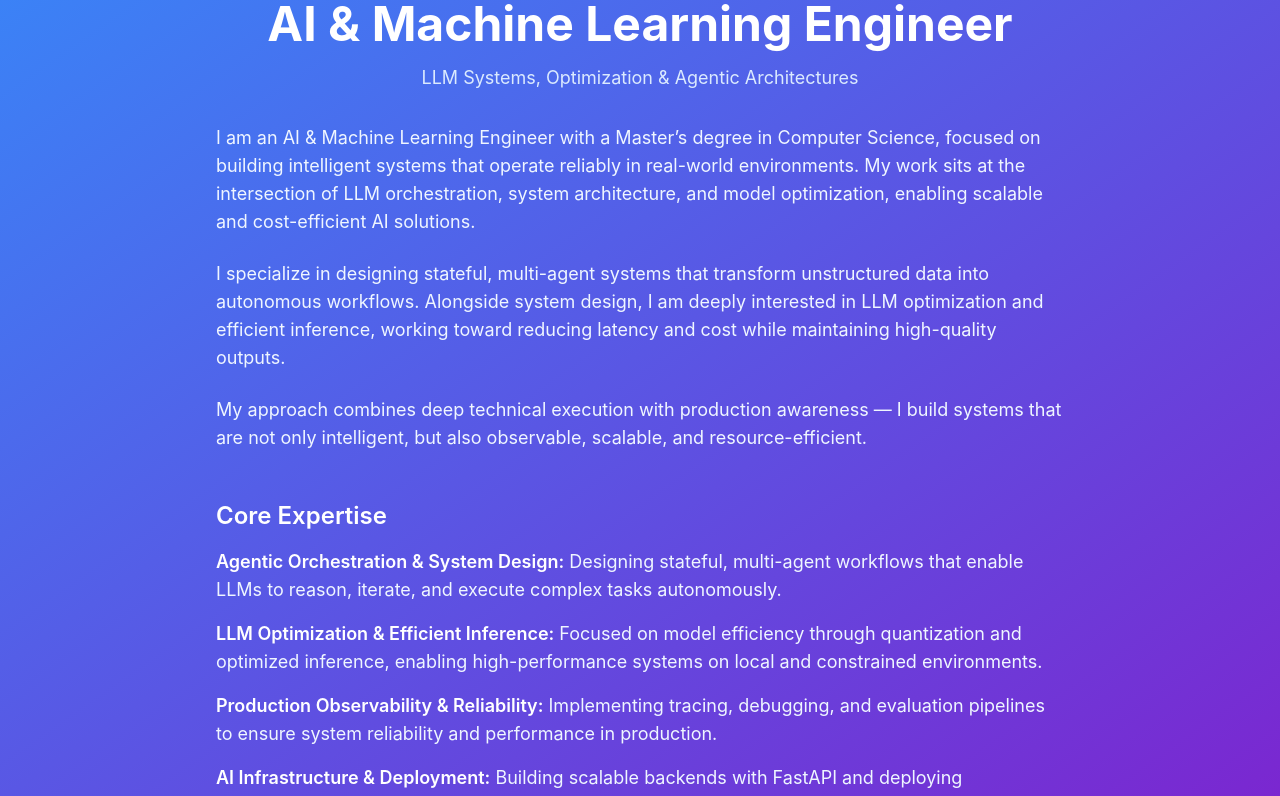
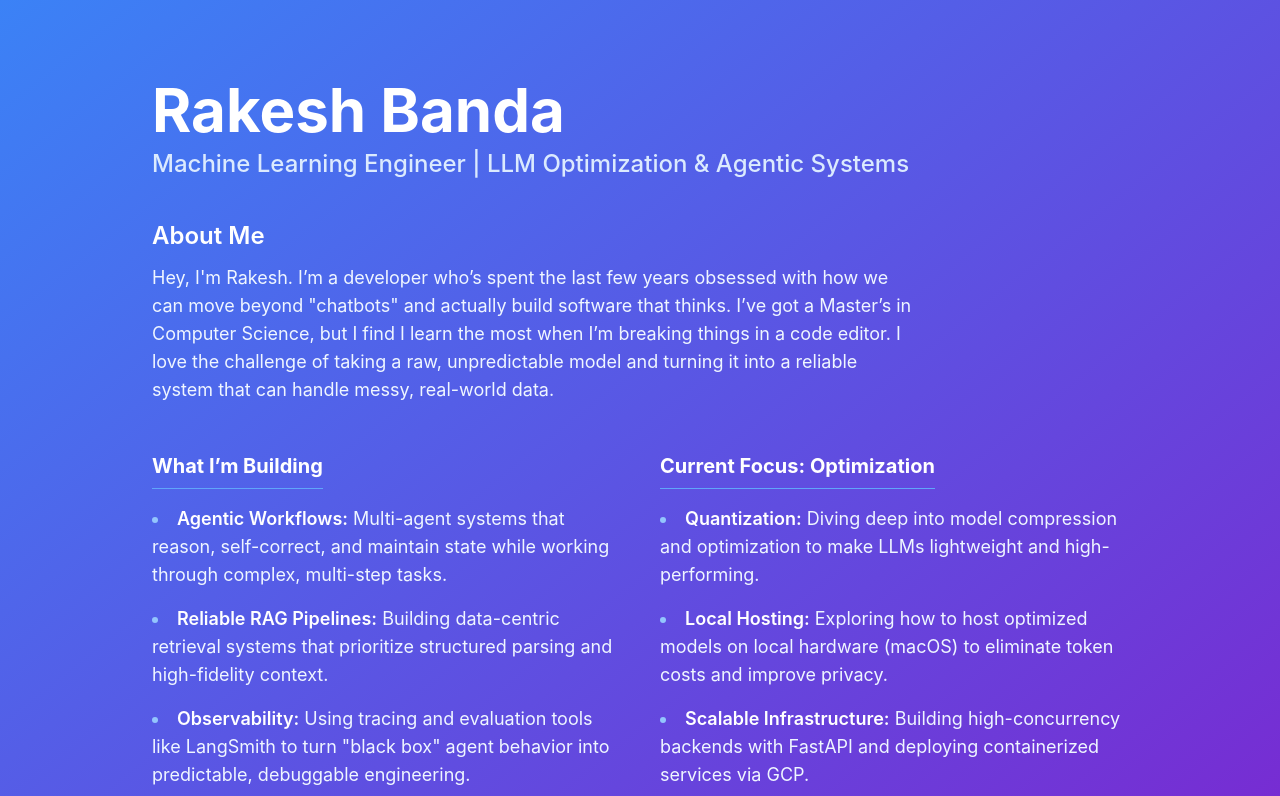
Before and after one commit to Bandarakesh/my-portfolio, a React (Vite) app: page / in a window 1280 px wide. Shown: the top 796 px of the page. Built offline with nearby package versions, Linux system fonts and the light colour scheme.

Commit message:
hero upgrade

```diff
--- a/src/components/Hero.jsx
+++ b/src/components/Hero.jsx
@@ -2,91 +2,80 @@ import { motion } from 'framer-motion';
 
 export default function Hero() {
   return (
-    <section className="min-h-screen flex items-center justify-center bg-gradient-to-br from-blue-500 to-purple-700 text-white">
+    <section className="min-h-screen flex items-center justify-center bg-gradient-to-br from-blue-500 to-purple-700 text-white py-20">
       <motion.div
-        initial={{ opacity: 0, y: -40 }}
-        animate={{ opacity: 1, y: 0 }}
+        initial={{ opacity: 0, x: -40 }}
+        animate={{ opacity: 1, x: 0 }}
         transition={{ duration: 0.8 }}
-        className="px-6 max-w-4xl"
+        className="px-6 max-w-5xl w-full"
       >
-        {/* Title */}
-        <h1 className="text-3xl md:text-5xl font-bold mb-4 leading-tight text-center">
-          AI & Machine Learning Engineer
+        {/* Title & Headline */}
+        <div className="text-left mb-10">
+          <h1 className="text-4xl md:text-6xl font-bold mb-2 leading-tight">
+            Rakesh Banda
           </h1>
-
-        <p className="text-center text-blue-100 mb-8 text-lg">
-          LLM Systems, Optimization & Agentic Architectures
+          <p className="text-xl md:text-2xl text-blue-100 font-medium">
+            Machine Learning Engineer | LLM Optimization & Agentic Systems
           </p>
+        </div>
 
         {/* Main Content */}
-        <div className="space-y-6 text-base md:text-lg text-blue-50 leading-relaxed">
+        <div className="space-y-8 text-left text-base md:text-lg text-blue-50 leading-relaxed">
 
+          <div className="max-w-3xl">
+            <h2 className="text-2xl font-semibold text-white mb-3">About Me</h2>
             <p>
-            I am an AI & Machine Learning Engineer with a Master’s degree in Computer Science,
-            focused on building intelligent systems that operate reliably in real-world environments.
-            My work sits at the intersection of LLM orchestration, system architecture, and model
-            optimization, enabling scalable and cost-efficient AI solutions.
+              Hey, I'm Rakesh. I’m a developer who’s spent the last few years obsessed with how we can move beyond "chatbots" and actually build software that thinks. I’ve got a Master’s in Computer Science, but I find I learn the most when I’m breaking things in a code editor. I love the challenge of taking a raw, unpredictable model and turning it into a reliable system that can handle messy, real-world data.
             </p>
+          </div>
 
-          <p>
-            I specialize in designing stateful, multi-agent systems that transform unstructured data
-            into autonomous workflows. Alongside system design, I am deeply interested in LLM
-            optimization and efficient inference, working toward reducing latency and cost while
-            maintaining high-quality outputs.
-          </p>
+          {/* Grid Layout for Bullet Points */}
+          <div className="grid grid-cols-1 md:grid-cols-2 gap-10 pt-4">
 
-          <p>
-            My approach combines deep technical execution with production awareness — I build systems
-            that are not only intelligent, but also observable, scalable, and resource-efficient.
-          </p>
-
-          {/* Core Expertise */}
-          <div className="pt-6">
-            <h2 className="text-xl md:text-2xl font-semibold mb-4 text-white">
-              Core Expertise
-            </h2>
-
-            <ul className="space-y-4">
+            {/* Column 1: What I'm Building */}
+            <div>
+              <h3 className="text-xl font-bold text-white mb-4 border-b border-blue-400 pb-2 inline-block">
+                What I’m Building
+              </h3>
+              <ul className="space-y-4 list-disc list-inside marker:text-blue-300">
                 <li>
-                <span className="font-semibold text-white">
-                  Agentic Orchestration & System Design:
-                </span>{" "}
-                Designing stateful, multi-agent workflows that enable LLMs to reason, iterate, and
-                execute complex tasks autonomously.
+                  <span className="font-semibold text-white">Agentic Workflows:</span> Multi-agent systems that reason, self-correct, and maintain state while working through complex, multi-step tasks.
                 </li>
-
                 <li>
-                <span className="font-semibold text-white">
-                  LLM Optimization & Efficient Inference:
-                </span>{" "}
-                Focused on model efficiency through quantization and optimized inference, enabling
-                high-performance systems on local and constrained environments.
+                  <span className="font-semibold text-white">Reliable RAG Pipelines:</span> Building data-centric retrieval systems that prioritize structured parsing and high-fidelity context.
                 </li>
-
                 <li>
-                <span className="font-semibold text-white">
-                  Production Observability & Reliability:
-                </span>{" "}
-                Implementing tracing, debugging, and evaluation pipelines to ensure system
-                reliability and performance in production.
-              </li>
-
-              <li>
-                <span className="font-semibold text-white">
-                  AI Infrastructure & Deployment:
-                </span>{" "}
-                Building scalable backends with FastAPI and deploying containerized AI systems on
-                cloud platforms like GCP.
-              </li>
-
-              <li>
-                <span className="font-semibold text-white">
-                  Data-Centric AI & RAG Systems:
-                </span>{" "}
-                Developing advanced RAG pipelines focused on structured parsing and context-aware
-                retrieval.
+                  <span className="font-semibold text-white">Observability:</span> Using tracing and evaluation tools like LangSmith to turn "black box" agent behavior into predictable, debuggable engineering.
                 </li>
               </ul>
+            </div>
+
+            {/* Column 2: Current Focus & Efficiency */}
+            <div>
+              <h3 className="text-xl font-bold text-white mb-4 border-b border-blue-400 pb-2 inline-block">
+                Current Focus: Optimization
+              </h3>
+              <ul className="space-y-4 list-disc list-inside marker:text-blue-300">
+                <li>
+                  <span className="font-semibold text-white">Quantization:</span> Diving deep into model compression and optimization to make LLMs lightweight and high-performing.
+                </li>
+                <li>
+                  <span className="font-semibold text-white">Local Hosting:</span> Exploring how to host optimized models on local hardware (macOS) to eliminate token costs and improve privacy.
+                </li>
+                <li>
+                  <span className="font-semibold text-white">Scalable Infrastructure:</span> Building high-concurrency backends with FastAPI and deploying containerized services via GCP.
+                </li>
+              </ul>
+            </div>
+
+          </div>
+
+          {/* Engineering Mindset Section */}
+          <div className="pt-6 max-w-3xl">
+            <h3 className="text-xl font-bold text-white mb-3">The Engineering Mindset</h3>
+            <p className="italic text-blue-100">
+              "I prioritize engineering over hype. If a system doesn't save time or solve a concrete problem, it’s just a shiny toy. I build for utility, reliability, and performance."
+            </p>
           </div>
 
         </div>
```
Lines whose indentation alone changed are shown as unchanged.
